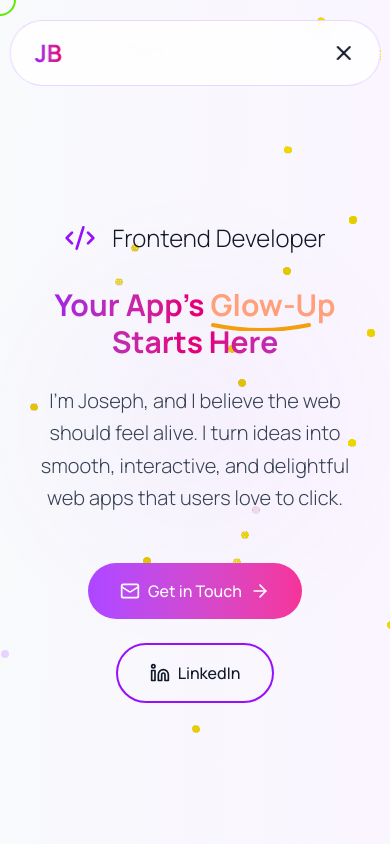
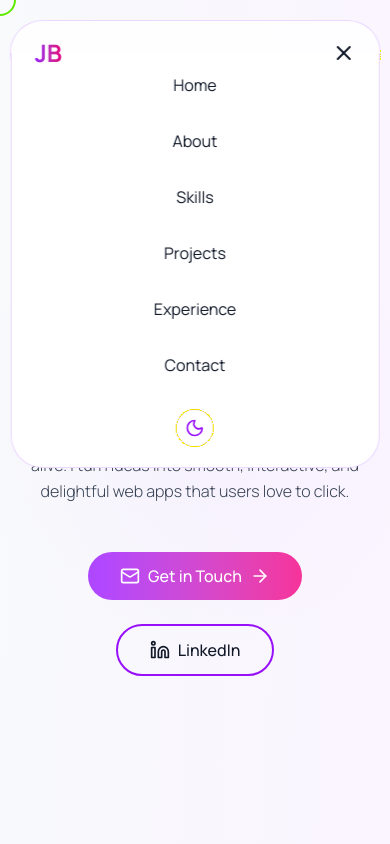
Before and after one commit to sagacious123/my-latest-portfolio, a React (Vite) app: page / in a window 390 px wide. Both pictures are taken after a click on the button 343 px from the left and 53 px from the top of the page. Shown: the top 844 px of the page. Built offline with nearby package versions, Linux system fonts and the light colour scheme.

Commit message:
Hero and header adjustment

```diff
--- a/src/pages/home.tsx
+++ b/src/pages/home.tsx
@@ -334,6 +334,7 @@ export const Home = () => {
     : "from-slate-50 via-purple-50 to-slate-50";
   const textColor = isDark ? "text-white" : "text-gray-900";
   const cardBg = isDark ? "bg-slate-900/50" : "bg-white/50";
+  const whiteBg = isDark ? "bg-slate-900" : "bg-white";
   const borderColor = isDark ? "border-purple-500/30" : "border-purple-300/50";
   const accentColor = isDark ? "text-purple-400" : "text-purple-600";
 
@@ -354,7 +355,7 @@ export const Home = () => {
       />
 
       {/* Floating Particles */}
-      <div className="fixed inset-0 pointer-events-none">
+      {/* <div className="fixed inset-0 pointer-events-none">
         {[...Array(20)].map((_, i) => (
           <div
             key={i}
@@ -369,7 +370,7 @@ export const Home = () => {
             }}
           />
         ))}
-      </div>
+      </div> */}
 
       {/* Navigation */}
       <nav
@@ -387,7 +388,11 @@ export const Home = () => {
           >
             JB
           </div>
-          <div className="hidden md:flex gap-8 items-center">
+          <div
+            className={`flex md:flex-row flex-col md:bg-transparent md:static absolute top-1/2 z-[-1] left-0 right-0 gap-8 items-center md:border-0 md:py-0 py-5 rounded-b-4xl md:rounded-[unset] border border-t-0 ${borderColor} ${whiteBg} md:opacity-100 opacity-0 ${
+              isMenuOpen ? "opacity-100" : "opacity-0"
+            }`}
+          >
             {[
               "Home",
               "About",
@@ -469,14 +474,14 @@ export const Home = () => {
             /> */}
           </div>
           <h1
-            className={`text-3xl md:text-6xl leading-tight font-bold mb-6 animate-fade-in max-w-2xl hover:scale-110 transition-transform cursor-pointer bg-gradient-to-r ${
+            className={`text-4xl md:text-6xl leading-tight font-bold mb-6 animate-fade-in max-w-2xl hover:scale-110 transition-transform cursor-pointer bg-gradient-to-r ${
               isDark
                 ? "from-purple-400 via-pink-400 to-purple-400"
                 : "from-purple-600 via-pink-600 to-purple-600"
             } bg-clip-text text-transparent`}
           >
             Your App’s{" "}
-            <span className="relative inline-block text-[lightsalmon]">
+            <span className="relative inline-block text-[lightsalmon] ">
               Glow-Up
               <span
                 className={`absolute -bottom-2 left-0 w-full h-4 bg-no-repeat bg-bottom bg-contain`}
@@ -503,7 +508,7 @@ export const Home = () => {
           </h1>
 
           <p
-            className={`text-xl ${
+            className={`sm:text-xl text-base ${
               isDark ? "text-gray-300" : "text-gray-700"
             } mb-12 max-w-2xl mx-auto leading-relaxed`}
           >
@@ -528,7 +533,7 @@ export const Home = () => {
                 isDark
                   ? "from-purple-600 to-pink-600"
                   : "from-purple-500 to-pink-500"
-              } text-white px-8 py-4 rounded-full hover:scale-105 transition-transform`}
+              } text-white px-8 sm:py-4 py-3 rounded-full hover:scale-105 transition-transform`}
             >
               <Mail className="w-5 h-5" />
               <span className="font-medium">Get in Touch</span>
@@ -542,7 +547,7 @@ export const Home = () => {
                 isDark
                   ? "border-purple-500 hover:bg-purple-500/20"
                   : "border-purple-600 hover:bg-purple-600/10"
-              } px-8 py-4 rounded-full transition-all`}
+              } px-8 sm:py-4 py-3 rounded-full transition-all`}
             >
               <Linkedin className="w-5 h-5" />
               <span className="font-medium">LinkedIn</span>
```
